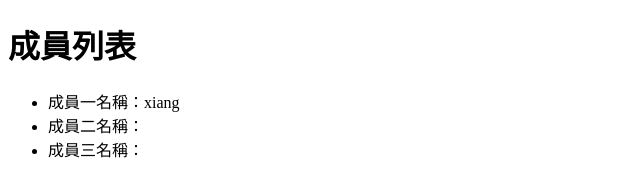
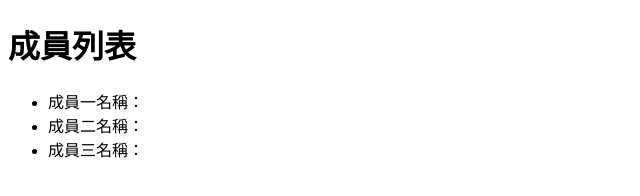
Before and after one commit to 54877/git-4, a plain HTML site: page git-5/index.html in a window 1280 px wide. Shown: the full height of the page, 0-640 px from the left. Drawn offline with Linux system fonts and the light colour scheme.

Commit message:
Revert "xiang"

```diff
--- a/git-5/index.html
+++ b/git-5/index.html
@@ -8,7 +8,7 @@
 <body>
     <h1>成員列表</h1>
     <ul>
-        <li>成員一名稱：xiang</li>
+        <li>成員一名稱：</li>
         <li>成員二名稱：</li>
         <li>成員三名稱：</li>
     </ul>
```
